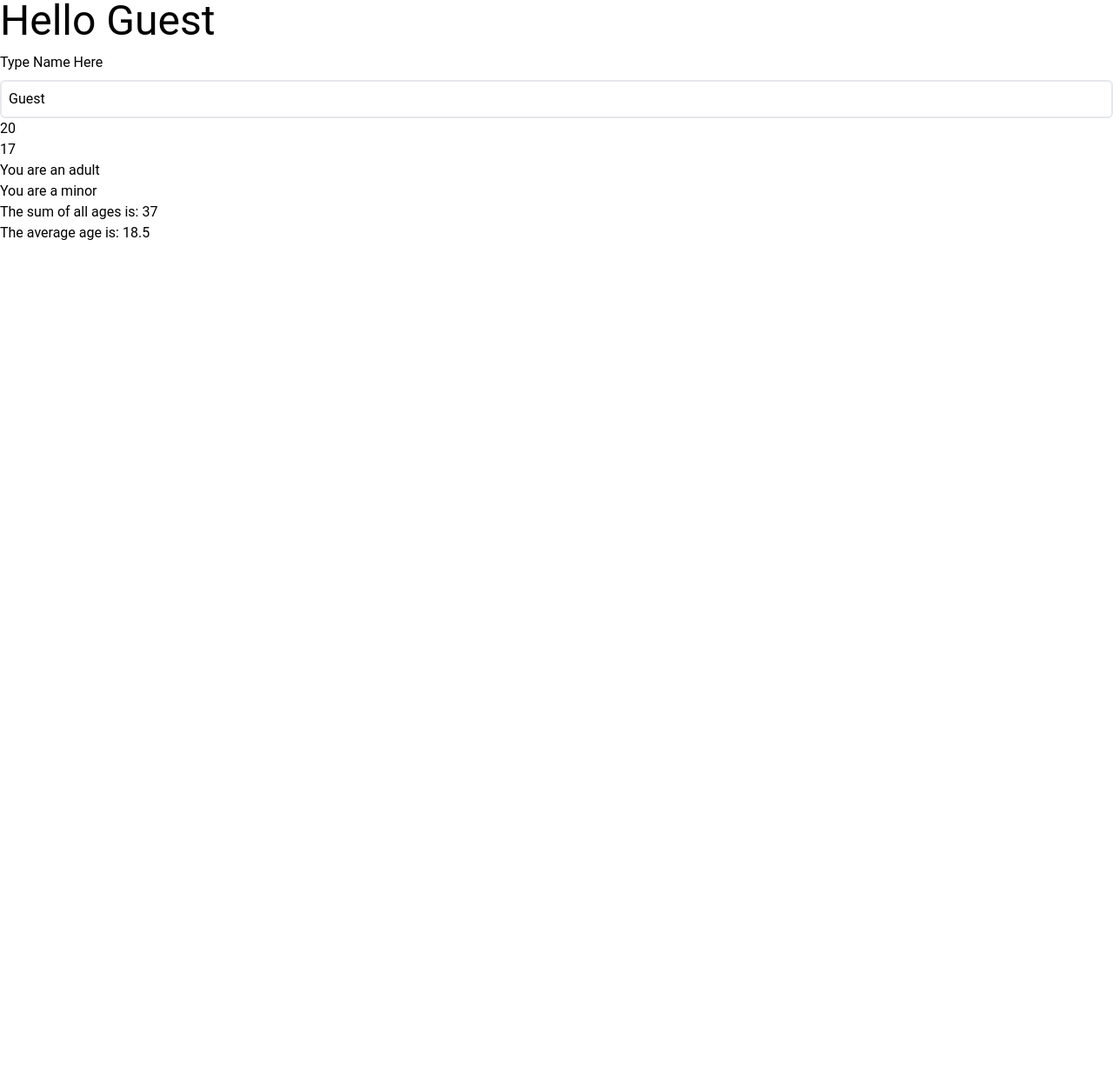
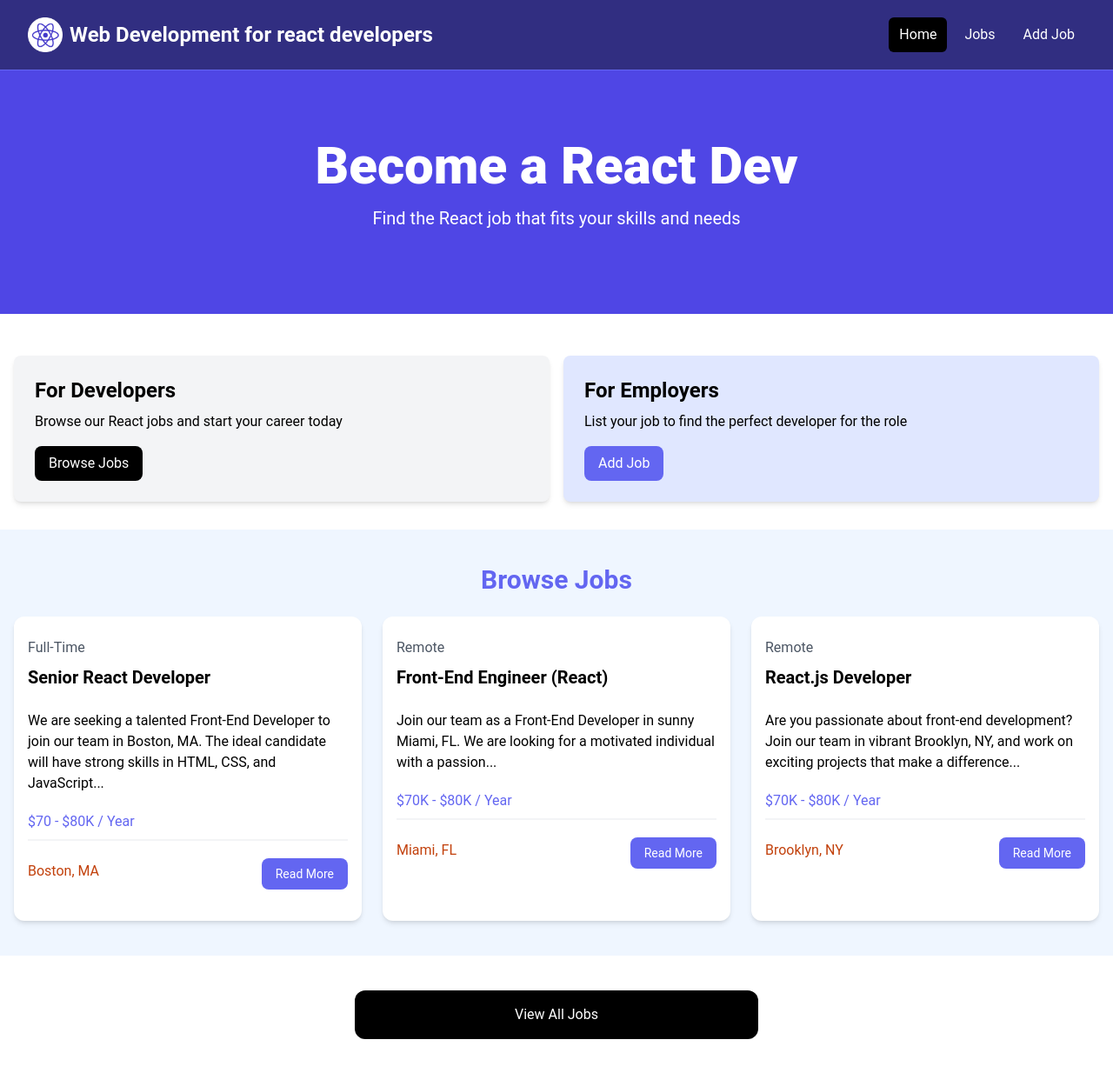
Before and after one commit to michaelcodes360/Browse-Jobs-project, a React (Vite) app in the folder browse_job-project/: page / in a window 1280 px wide. Shown: the whole page at 87% size. Before the commit the page ends 800 px from the top, so only its background shows below. Built offline with nearby package versions, Linux system fonts and the light colour scheme.

Commit message:
Refactor App component and add Navbar and Hero components with logo

```diff
--- a/browse_job-project/src/App.jsx
+++ b/browse_job-project/src/App.jsx
@@ -1,64 +1,172 @@
-import React, { useState } from "react";
+import React from "react";
+import Navbar from "./components/Navbar";
 
 const App = () => {
-  const [username, setUsername] = useState("Guest");
-  const ages = [
-    { index: "newAge", value: 20 },
-    { index: "youngAge", value: 17 },
-  ];
-  const sumOfAges = ages.reduce((sum, age) => sum + age.value, 0);
-  const averageAge = sumOfAges / ages.length
-
-  const submit = (e) =>{ e.preventDefault()
-    alert(`Hello ${username}`)
-  }
-
-  const handleKeyDown = (e) => {
-    if (e.key === "Enter") {
-      setValue("");
-    }
-  };
-
-
-
-  const handleChange = (e) => {
-    setUsername(e.target.value)
-    e.preventDefault()
-  }
-
   return (
     <>
-      <div className="text-5xl">
-        <p>Hello {username}</p>
+    <Navbar />
+      {/* <!-- Hero --> */}
+      <section className="bg-indigo-600 py-20 mb-4">
+        <div className="max-w-7xl mx-auto px-4 sm:px-6 lg:px-8 flex flex-col items-center">
+          <div className="text-center">
+            <h1 className="text-4xl font-extrabold text-white sm:text-5xl md:text-6xl">
+              Become a React Dev
+            </h1>
+            <p className="my-4 text-xl text-white">
+              Find the React job that fits your skills and needs
+            </p>
+          </div>
         </div>
-      <form onSubmit={submit} className="flex flex-col gap-2 mt-3">
-        <label>Type Name Here</label>
-        <input
-          className="border-2 rounded-md p-2"
-          type="text"
-          value={username}
-          placeholder="Type Name Here"
-          onChange={handleChange}
-          onKeyDown={handleKeyDown}
-        />
-      </form>
+      </section>
 
-      <p>
-        {ages.map((age) => (
-          <div key={age.index}>{age.value}</div>
-        ))}
-      </p>
-      <p>
-        {ages.map((age) => (
-          <div key={age.index}>
-            {age.value >= 18 ? "You are an adult" : "You are a minor"}
+      {/* <!-- Developers and Employers --> */}
+      <section className="py-4">
+        <div className="container-xl lg:container m-auto">
+          <div className="grid grid-cols-1 md:grid-cols-2 gap-4 p-4 rounded-lg">
+            <div className="bg-gray-100 p-6 rounded-lg shadow-md">
+              <h2 className="text-2xl font-bold">For Developers</h2>
+              <p className="mt-2 mb-4">
+                Browse our React jobs and start your career today
+              </p>
+              <a
+                href="/jobs.html"
+                className="inline-block bg-black text-white rounded-lg px-4 py-2 hover:bg-gray-700"
+              >
+                Browse Jobs
+              </a>
+            </div>
+            <div className="bg-indigo-100 p-6 rounded-lg shadow-md">
+              <h2 className="text-2xl font-bold">For Employers</h2>
+              <p className="mt-2 mb-4">
+                List your job to find the perfect developer for the role
+              </p>
+              <a
+                href="/add-job.html"
+                className="inline-block bg-indigo-500 text-white rounded-lg px-4 py-2 hover:bg-indigo-600"
+              >
+                Add Job
+              </a>
+            </div>
           </div>
-        ))}
-      </p>
-      <p>The sum of all ages is: {sumOfAges}</p>
-      <ul>
-        <li>The average age is: {averageAge}</li>
-      </ul>
+        </div>
+      </section>
+
+      {/* <!-- Browse Jobs --> */}
+      <section className="bg-blue-50 px-4 py-10">
+        <div className="container-xl lg:container m-auto">
+          <h2 className="text-3xl font-bold text-indigo-500 mb-6 text-center">
+            Browse Jobs
+          </h2>
+          <div className="grid grid-cols-1 md:grid-cols-3 gap-6">
+            {/* <!-- Job Listing 1 --> */}
+            <div className="bg-white rounded-xl shadow-md relative">
+              <div className="p-4">
+                <div className="mb-6">
+                  <div className="text-gray-600 my-2">Full-Time</div>
+                  <h3 className="text-xl font-bold">Senior React Developer</h3>
+                </div>
+
+                <div className="mb-5">
+                  We are seeking a talented Front-End Developer to join our team
+                  in Boston, MA. The ideal candidate will have strong skills in
+                  HTML, CSS, and JavaScript...
+                </div>
+
+                <h3 className="text-indigo-500 mb-2">$70 - $80K / Year</h3>
+
+                <div className="border border-gray-100 mb-5"></div>
+
+                <div className="flex flex-col lg:flex-row justify-between mb-4">
+                  <div className="text-orange-700 mb-3">
+                    <i className="fa-solid fa-location-dot text-lg"></i>
+                    Boston, MA
+                  </div>
+                  <a
+                    href="job.html"
+                    className="h-[36px] bg-indigo-500 hover:bg-indigo-600 text-white px-4 py-2 rounded-lg text-center text-sm"
+                  >
+                    Read More
+                  </a>
+                </div>
+              </div>
+            </div>
+            {/* <!-- Job Listing 2 --> */}
+            <div className="bg-white rounded-xl shadow-md relative">
+              <div className="p-4">
+                <div className="mb-6">
+                  <div className="text-gray-600 my-2">Remote</div>
+                  <h3 className="text-xl font-bold">
+                    Front-End Engineer (React)
+                  </h3>
+                </div>
+
+                <div className="mb-5">
+                  Join our team as a Front-End Developer in sunny Miami, FL. We
+                  are looking for a motivated individual with a passion...
+                </div>
+
+                <h3 className="text-indigo-500 mb-2">$70K - $80K / Year</h3>
+
+                <div className="border border-gray-100 mb-5"></div>
+
+                <div className="flex flex-col lg:flex-row justify-between mb-4">
+                  <div className="text-orange-700 mb-3">
+                    <i className="fa-solid fa-location-dot text-lg"></i>
+                    Miami, FL
+                  </div>
+                  <a
+                    href="job.html"
+                    className="h-[36px] bg-indigo-500 hover:bg-indigo-600 text-white px-4 py-2 rounded-lg text-center text-sm"
+                  >
+                    Read More
+                  </a>
+                </div>
+              </div>
+            </div>
+            {/* <!-- Job Listing 3 --> */}
+            <div className="bg-white rounded-xl shadow-md relative">
+              <div className="p-4">
+                <div className="mb-6">
+                  <div className="text-gray-600 my-2">Remote</div>
+                  <h3 className="text-xl font-bold">React.js Developer</h3>
+                </div>
+
+                <div className="mb-5">
+                  Are you passionate about front-end development? Join our team
+                  in vibrant Brooklyn, NY, and work on exciting projects that
+                  make a difference...
+                </div>
+
+                <h3 className="text-indigo-500 mb-2">$70K - $80K / Year</h3>
+
+                <div className="border border-gray-100 mb-5"></div>
+
+                <div className="flex flex-col lg:flex-row justify-between mb-4">
+                  <div className="text-orange-700 mb-3">
+                    <i className="fa-solid fa-location-dot text-lg"></i>
+                    Brooklyn, NY
+                  </div>
+                  <a
+                    href="job.html"
+                    className="h-[36px] bg-indigo-500 hover:bg-indigo-600 text-white px-4 py-2 rounded-lg text-center text-sm"
+                  >
+                    Read More
+                  </a>
+                </div>
+              </div>
+            </div>
+          </div>
+        </div>
+      </section>
+
+      <section className="m-auto max-w-lg my-10 px-6">
+        <a
+          href="jobs.html"
+          className="block bg-black text-white text-center py-4 px-6 rounded-xl hover:bg-gray-700"
+        >
+          View All Jobs
+        </a>
+      </section>
     </>
   );
 };
--- /dev/null
+++ b/browse_job-project/src/components/Navbar.jsx
@@ -0,0 +1,56 @@
+import React from 'react'
+import logo from '../assets/images/logo.png'
+
+const Navbar = () => {
+  return (
+    <>
+     <nav className="bg-indigo-900 border-b border-indigo-500 shadow-lg">
+        <div className="mx-auto max-w-7xl px-2 sm:px-6 lg:px-8">
+          <div className="flex h-20 items-center justify-between">
+            <div className="flex flex-1 items-center justify-center md:items-stretch md:justify-start">
+              {/* <!-- Logo --> */}
+              <a
+                className="flex flex-shrink-0 items-center mr-4"
+                href="/index.html"
+              >
+                <img
+                  className="h-10 w-auto"
+                //   src="images/logo.png"
+                src={logo}
+                  alt="React Jobs"
+                />
+                <span className="hidden md:block text-white text-2xl font-bold ml-2">
+                  Web Development for react developers
+                </span>
+              </a>
+              <div className="md:ml-auto">
+                <div className="flex space-x-2">
+                  <a
+                    href="/index.html"
+                    className="text-white bg-black hover:bg-gray-900 hover:text-white rounded-md px-3 py-2"
+                  >
+                    Home
+                  </a>
+                  <a
+                    href="/jobs.html"
+                    className="text-white hover:bg-gray-900 hover:text-white rounded-md px-3 py-2"
+                  >
+                    Jobs
+                  </a>
+                  <a
+                    href="/add-job.html"
+                    className="text-white hover:bg-gray-900 hover:text-white rounded-md px-3 py-2"
+                  >
+                    Add Job
+                  </a>
+                </div>
+              </div>
+            </div>
+          </div>
+        </div>
+      </nav>
+    </>
+  )
+}
+
+export default Navbar
```
Also changed, not shown: browse_job-project/src/assets/images/logo.png (added), browse_job-project/src/components/Hero.jsx (added).
